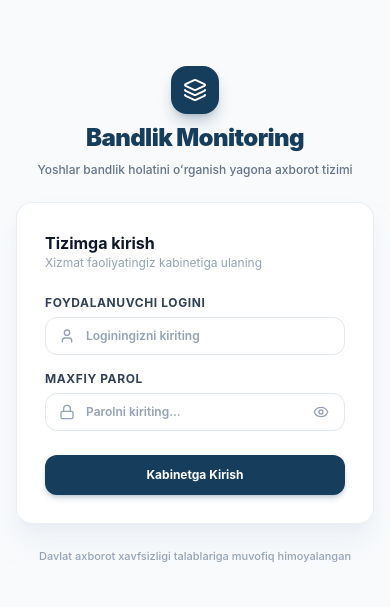
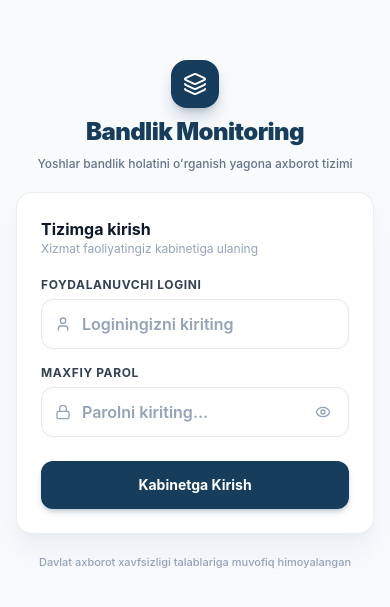
Before and after one commit to muhammadrizo-0100/Bandlik-Agentligi, a React (Vite) app in the folder frontend/: page /login in a window 390 px wide. Shown: the part 107-714 px from the top of the page. Built offline with nearby package versions, Linux system fonts and the light colour scheme; no server answers.

Commit message:
fix(mobile): prevent iOS Safari auto-zoom on input focus with viewport rules and 16px font-size

```diff
--- a/frontend/index.html
+++ b/frontend/index.html
@@ -3,7 +3,7 @@
   <head>
     <meta charset="UTF-8" />
     <link rel="icon" type="image/svg+xml" href="/vite.svg" />
-    <meta name="viewport" content="width=device-width, initial-scale=1.0" />
+    <meta name="viewport" content="width=device-width, initial-scale=1.0, maximum-scale=1.0, user-scalable=no, viewport-fit=cover" />
     <title>Bandlik Portali - Ish va Xodimlar Platformasi</title>
   </head>
   <body class="bg-gray-50 text-gray-900 min-h-screen">
--- a/frontend/src/index.css
+++ b/frontend/src/index.css
@@ -22,3 +22,17 @@ input:-webkit-autofill:active {
   -webkit-text-fill-color: #0f172a !important;
   transition: background-color 5000s ease-in-out 0s;
 }
+
+/* iOS Safari va mobil brauzerlarda inputlarga bosilganda avtomatik ekran yaqinlashib (zoom) ketishini to'xtatish */
+html, body {
+  touch-action: manipulation;
+  -webkit-text-size-adjust: 100%;
+}
+
+@media screen and (max-width: 768px) {
+  input,
+  select,
+  textarea {
+    font-size: 16px !important;
+  }
+}
--- a/frontend/src/pages/LoginPage.tsx
+++ b/frontend/src/pages/LoginPage.tsx
@@ -54,8 +54,8 @@ export const LoginPage: React.FC = () => {
   };
 
   return (
-    <div className="min-h-screen bg-[#F8FAFC] flex flex-col justify-center items-center px-4 py-12 select-none">
-      <div className="w-full max-w-[420px] space-y-6">
+    <div className="min-h-screen min-h-[100dvh] bg-[#F8FAFC] flex flex-col justify-center items-center px-4 py-8 sm:py-12 select-none">
+      <div className="w-full max-w-[420px] space-y-5 sm:space-y-6">
         {/* Brand Logo & Sarlavha */}
         <div className="text-center space-y-2">
           <div className="w-12 h-12 rounded-2xl bg-[#163D5C] text-white flex items-center justify-center mx-auto shadow-lg shadow-[#163D5C]/25">
@@ -70,8 +70,8 @@ export const LoginPage: React.FC = () => {
         </div>
 
         {/* Karta (Card) */}
-        <div className="bg-white rounded-2xl shadow-xl shadow-slate-200/50 border border-slate-200/70 p-7 sm:p-8">
-          <div className="mb-6">
+        <div className="bg-white rounded-2xl sm:rounded-3xl shadow-xl shadow-slate-200/50 border border-slate-200/70 p-6 sm:p-8">
+          <div className="mb-5 sm:mb-6">
             <h2 className="text-base font-bold text-slate-900">Tizimga kirish</h2>
             <p className="text-xs text-slate-400">Xizmat faoliyatingiz kabinetiga ulaning</p>
           </div>
@@ -103,7 +103,7 @@ export const LoginPage: React.FC = () => {
                   placeholder="Loginingizni kiriting"
                   value={username}
                   onChange={(e) => setUsername(e.target.value)}
-                  className="w-full pl-10 pr-3.5 py-2.5 bg-white border border-slate-200 rounded-xl text-xs font-semibold text-slate-900 placeholder-slate-400 focus:outline-none focus:border-[#163D5C] focus:ring-2 focus:ring-[#163D5C]/15 transition"
+                  className="w-full pl-10 pr-3.5 py-3 sm:py-2.5 bg-white border border-slate-200 rounded-xl text-base sm:text-xs font-semibold text-slate-900 placeholder-slate-400 focus:outline-none focus:border-[#163D5C] focus:ring-2 focus:ring-[#163D5C]/15 transition"
                 />
               </div>
             </div>
@@ -127,13 +127,13 @@ export const LoginPage: React.FC = () => {
                   placeholder="Parolni kiriting..."
                   value={password}
                   onChange={(e) => setPassword(e.target.value)}
-                  className="w-full pl-10 pr-10 py-2.5 bg-white border border-slate-200 rounded-xl text-xs font-semibold text-slate-900 placeholder-slate-400 focus:outline-none focus:border-[#163D5C] focus:ring-2 focus:ring-[#163D5C]/15 transition"
+                  className="w-full pl-10 pr-10 py-3 sm:py-2.5 bg-white border border-slate-200 rounded-xl text-base sm:text-xs font-semibold text-slate-900 placeholder-slate-400 focus:outline-none focus:border-[#163D5C] focus:ring-2 focus:ring-[#163D5C]/15 transition"
                 />
                 <button
                   type="button"
                   tabIndex={-1}
                   onClick={() => setShowPassword(!showPassword)}
-                  className="absolute right-3.5 text-slate-400 hover:text-slate-600 p-0.5 focus:outline-none transition cursor-pointer"
+                  className="absolute right-3.5 text-slate-400 hover:text-slate-600 p-1 focus:outline-none transition cursor-pointer"
                   title={showPassword ? 'Parolni yashirish' : 'Parolni koʻrsatish'}
                 >
                   {showPassword ? <EyeOff className="w-4 h-4" /> : <Eye className="w-4 h-4" />}
@@ -145,7 +145,7 @@ export const LoginPage: React.FC = () => {
               <button
                 type="submit"
                 disabled={loading}
-                className="w-full flex items-center justify-center py-3 px-4 rounded-xl text-xs font-bold text-white bg-[#163D5C] hover:bg-[#11314a] active:scale-[0.99] focus:outline-none shadow-md shadow-[#163D5C]/20 transition disabled:opacity-60 cursor-pointer"
+                className="w-full flex items-center justify-center py-3.5 sm:py-3 px-4 rounded-xl text-sm sm:text-xs font-bold text-white bg-[#163D5C] hover:bg-[#11314a] active:scale-[0.99] focus:outline-none shadow-md shadow-[#163D5C]/20 transition disabled:opacity-60 cursor-pointer"
               >
                 {loading ? (
                   <>
```
